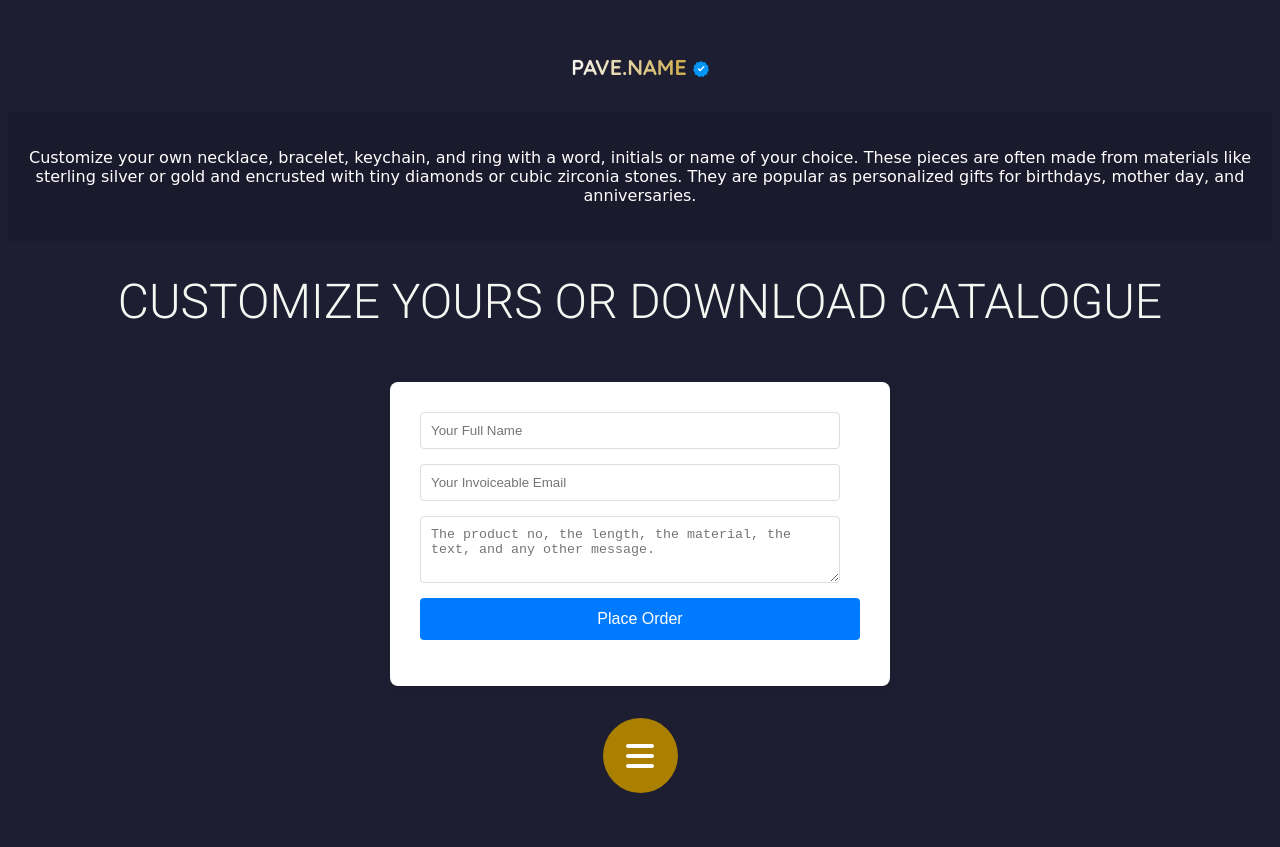
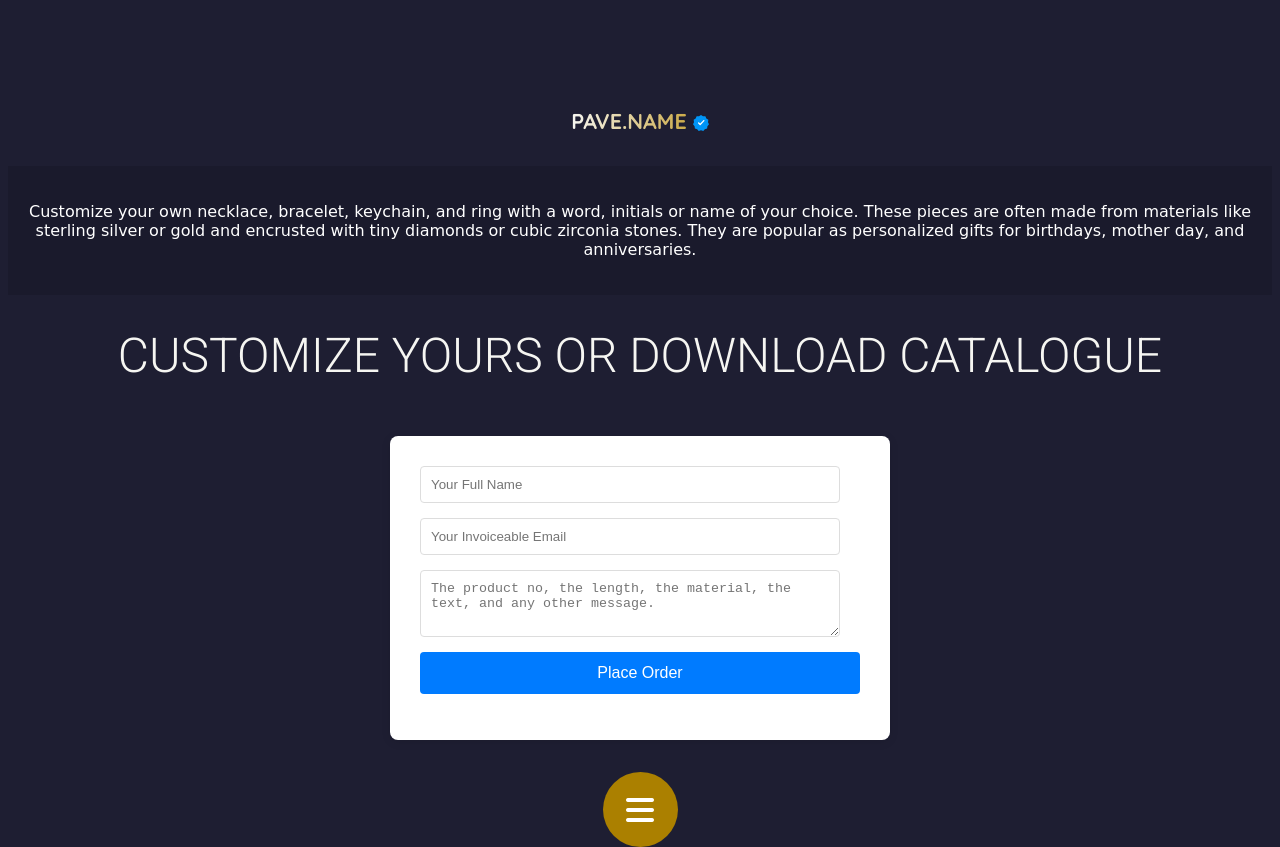
Before and after one commit to pavename/pavename.github.io, a plain HTML site: page index.html in a window 1280 px wide. Shown: the part 191-1038 px from the top of the page. Before the commit the page ends 984 px from the top, so only its background shows below. Drawn offline with Linux system fonts and the light colour scheme; a web font is replaced by a local one.

Commit message:
index.html

```diff
--- a/index.html
+++ b/index.html
@@ -4,7 +4,7 @@
 <meta charset="utf-8" />
     <meta name="viewport" content="width=device-width,initial-scale=1" />
 
-<title>Pave Name</title>
+<title>Pave.Name</title>
 <meta name="description" content="Customize your own name necklace, bracelet, and ring with a word, initials or name of your choice. Check out our pave name selection!">
 <meta name="keywords" content="Pave Name, Pave Name Necklaces, Pave Name Bracelets, Pave Name Rings">
 <!-- Other meta tags and head elements -->
@@ -227,7 +227,7 @@ background-color: #0056b3;
 
 
 
-<main><br><br><br><br> <br><br><br><br> <br><br><br><br> <br><br><br><br> <br><br><br><br>
+<main><br><br><br><br> <br><br><br><br> <br><br><br><br> <br><br><br><br> <br><br><br><br> <br><br><br><br> <div></div>
   <h1 class="quicksand"> pave.name <svg style='margin-bottom:-2px' fill="none" height="16" viewbox="0 0 16 16" width="16"><path clip-rule="evenodd" d="M8 0L9.99182 1.3121L12.3696 1.29622L13.3431 3.48797L15.3519 4.77336L14.9979 7.14888L16 9.32743L14.431 11.1325L14.1082 13.5126L11.8223 14.1741L10.277 16L8 15.308L5.72296 16L4.17772 14.1741L1.89183 13.5126L1.569 11.1325L0 9.32743L1.00206 7.14888L0.648112 4.77336L2.65693 3.48797L3.6304 1.29622L6.00818 1.3121L8 0Z" fill="#0095F6" fill-rule="evenodd"></path><path clip-rule="evenodd" d="M10.4036 5.20536L7.18853 8.61884L6.12875 7.49364C5.8814 7.23102 5.46798 7.21864 5.20536 7.466C4.94274 7.71335 4.93036 8.12677 5.17771 8.38939L6.71301 10.0195C6.9709 10.2933 7.40616 10.2933 7.66405 10.0195L11.3546 6.10111C11.6019 5.83848 11.5896 5.42507 11.3269 5.17771C11.0643 4.93036 10.6509 4.94274 10.4036 5.20536Z" fill="white" fill-rule="evenodd"></path></svg>
 
 </h1>
@@ -258,7 +258,9 @@ background-color: #0056b3;
 </form>
 </div>
 
- <div class="radial-container" tabindex="0">
+ <div>
+
+ <div></div><div class="radial-container" tabindex="0">
 
     <i class="fa-solid fa-bars"></i>
     <div class="radial-item" tabindex="0" onclick="window.open('https://www.linkedin.com', '_blank');"><i class="fa-brands fa-linkedin"></i></div>
@@ -266,6 +268,10 @@ background-color: #0056b3;
     <div class="radial-item" tabindex="0" oncl"window.open('#', '_blank');"><i class="fa-solid fa-download"></i></div>
     <div class="radial-item" tabindex="0" oncl"window.open('https://www.instagram.com', '_blank');"><i class="fa-brands fa-instagram"></i></div>
   </div>
+
+    <div></div>
+
+   </div>
 
 </main>
 
```
